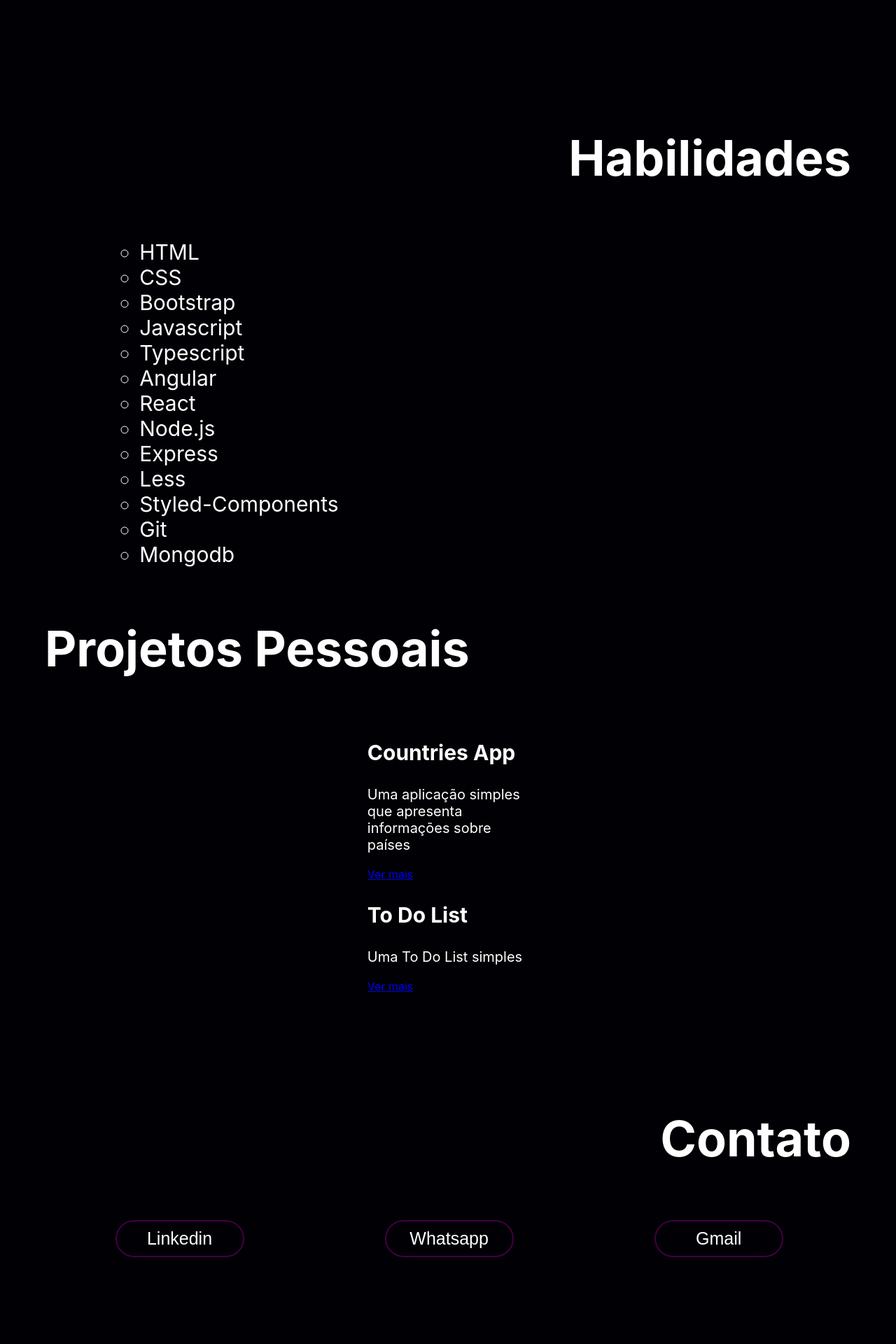
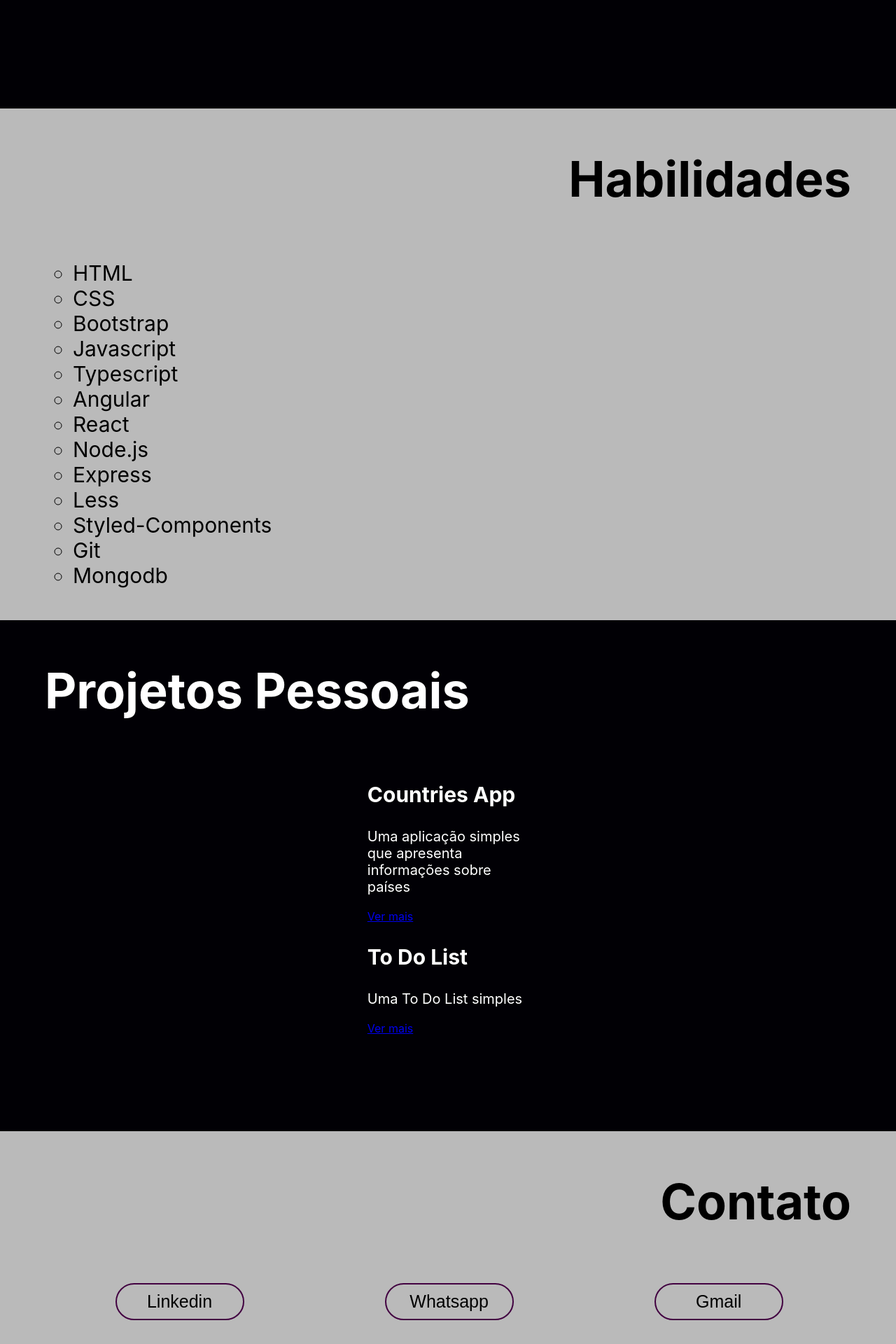
Before and after one commit to lucasRodrigues0/portfolio, a React (Create React App) app: page / in a window 1280 px wide. Shown: the part 660-2580 px from the top of the page at 70% size. Built offline with nearby package versions, Linux system fonts and the light colour scheme.

Commit message:
refatoração layout

```diff
--- a/src/components/content/Content.js
+++ b/src/components/content/Content.js
@@ -7,7 +7,7 @@ import { Title, TitleWrapper } from './title';
 import { Paragraph } from './paragraph';
 import { List, ListWrapper, ListItem} from './list';
 import { ContactWrapper } from "./contact";
-import { Project, ProjectDescription, ProjectTitle, ProjectWrapper } from './project';
+import { Project, ProjectDescription, ProjectTitle, ProjectWrapper, ProjectLink } from './project';
 
 const ContentContainer = styled.div`
   background-color: #010005;
@@ -15,15 +15,11 @@ const ContentContainer = styled.div`
   display: flex;
   flex-direction: column;
   margin: auto;
-  width: 90%;
 `;
 
 export const Content = ({language, isMobile}) => {
 
-  let boxVariants = {};
-
-  if(!isMobile) {
-    boxVariants = {
+  const boxVariants = {
     initialLeft: {opacity: 0, x: -50},
     initialRight: {opacity: 0, x: 50},
     initialTop: {opacity: 0, y: -50},
@@ -31,8 +27,6 @@ export const Content = ({language, isMobile}) => {
     horizontalSlide: {opacity: 1, x: 0},
     verticalSlide: {opacity: 1, y: 0},
     transition: {type: "tween", duration: 0.7, ease: "easeOut"}
-
-    }
   }
 
   return (
@@ -56,6 +50,8 @@ export const Content = ({language, isMobile}) => {
             {ABOUT_PARAGRAPH[`${language}`]}
           </Paragraph>
         </Section>
+      </SectionContainer>
+      <SectionContainer color="inv">
         <Section id="Skills">
           <TitleWrapper dir="right">
             <Title
@@ -82,6 +78,8 @@ export const Content = ({language, isMobile}) => {
             </List>
           </ListWrapper>
         </Section>
+      </SectionContainer>
+      <SectionContainer>
         <Section id="Projects">
           <TitleWrapper>
             <Title
@@ -104,13 +102,15 @@ export const Content = ({language, isMobile}) => {
                   transition="transition">
                     <ProjectTitle>{proj.title}</ProjectTitle>
                     <ProjectDescription>{proj.description[`${language}`]}</ProjectDescription>
-                    <a href={`https://${proj.link}`} target='blank'>{PROJECT_LINK_TEXT[`${language}`]}</a>
+                    <ProjectLink href={`https://${proj.link}`} target='blank'>{PROJECT_LINK_TEXT[`${language}`]}</ProjectLink>
                   </Project>
                 )
               })
             }
           </ProjectWrapper>
         </Section>
+      </SectionContainer>
+      <SectionContainer color="inv">
         <Section id="Contact">
           <TitleWrapper dir="right">
             <Title
@@ -127,7 +127,7 @@ export const Content = ({language, isMobile}) => {
           whileInView="verticalSlide"
           transition="transition">
             {
-              CONTACT.map((contact) => <LinkButton href={contact.href} target='blank' key={contact.name}>{contact.name}</LinkButton>)
+              CONTACT.map((contact) => <LinkButton href={contact.href} target='blank' key={contact.name} color="inv">{contact.name}</LinkButton>)
             }
           </ContactWrapper>
         </Section>
--- a/src/components/content/list/List.js
+++ b/src/components/content/list/List.js
@@ -4,7 +4,8 @@ import { motion } from "framer-motion";
 export const ListWrapper = styled.div`
   display: flex;
   flex-direction: row;
-  justify-content: center;
+  justify-content: flex-start;
+  width: 100%;
 `;
 
 export const List = styled(motion.ul)`
@@ -17,12 +18,17 @@ export const List = styled(motion.ul)`
 
   @media (max-width: 940px) {
     animation: none;
-    margin: 0;
+    padding: 25px;
+  }
+
+  @media (max-width: 513px) {
+    padding: 20px;
   }
 `;
 
 export const ListItem = styled.li`
   font-size: 30px;
+  padding: 0;
 
   @media (max-width: 513px) {
     font-size: 15px;
--- a/src/components/content/project/Project.js
+++ b/src/components/content/project/Project.js
@@ -6,7 +6,7 @@ export const Project = styled(motion.div)`
 
   @media (max-width: 940px) {
     animation: none;
-    width: 100%;
+    width: 90%;
   }
 `;
 
@@ -31,3 +31,5 @@ export const ProjectDescription = styled.p`
     font-size: 15px;
   }
 `;
+
+export const ProjectLink = styled.a``;
--- a/src/components/content/section/Section.js
+++ b/src/components/content/section/Section.js
@@ -1,14 +1,20 @@
 import styled from "styled-components";
 
 export const SectionContainer = styled.div`
+  align-items: center;
+  background-color: ${props => props.color === "inv" ? "#bababa" : ""};
+  color: ${props => props.color === "inv" ? "#000" : "#fff"};
   display: flex;
   flex-direction: column;
+  padding-bottom: 30px;
+  width: 100%;
 `;
 
 export const Section = styled.section`
   display: flex;
   flex-direction: column;
   min-height: 700px;
+  width: 90%;
 
   @media (max-width: 940px) {
     min-height: fit-content;
--- a/src/components/header/select/Select.js
+++ b/src/components/header/select/Select.js
@@ -7,7 +7,8 @@ export const Select = styled.select`
     color: white;
     font-size: 20px;
     padding: 5px;
-    text-align: center;
+    text-align: left;
+    width: 120px;
 `;
 
 export const Option = styled.option`
--- a/src/components/shared/link-button/LinkButton.js
+++ b/src/components/shared/link-button/LinkButton.js
@@ -4,7 +4,7 @@ export const LinkButton = styled.a`
   background-color: rgba(66, 1, 65, 0);
   border: 2px solid #420141;
   border-radius: 50px;
-  color: white;
+  color: ${props => props.color === "inv" ? "#000" : "#fff"};
   font-family: sans-serif;
   font-size: 25px;
   height: 100%;
@@ -22,6 +22,7 @@ export const LinkButton = styled.a`
   &: hover {
     background-color: rgba(66, 1, 65, 1);
     box-shadow: 8px 1px 61px 18px rgba(66,1,65,0.52);
+    color: ${props => props.color === "inv" ? "#fff" : ""};
     transition: background-color 0.2s ease-in, box-shadow 0.3s ease-in;
   }
 
@@ -31,7 +32,7 @@ export const LinkButton = styled.a`
 `;
 
 export const ButtonsWrapper = styled.div`
-  display:flex;
+  display: flex;
   width: fit-content;
 
   @media (max-width: 940px) {
```
Lines whose indentation alone changed are shown as unchanged.
